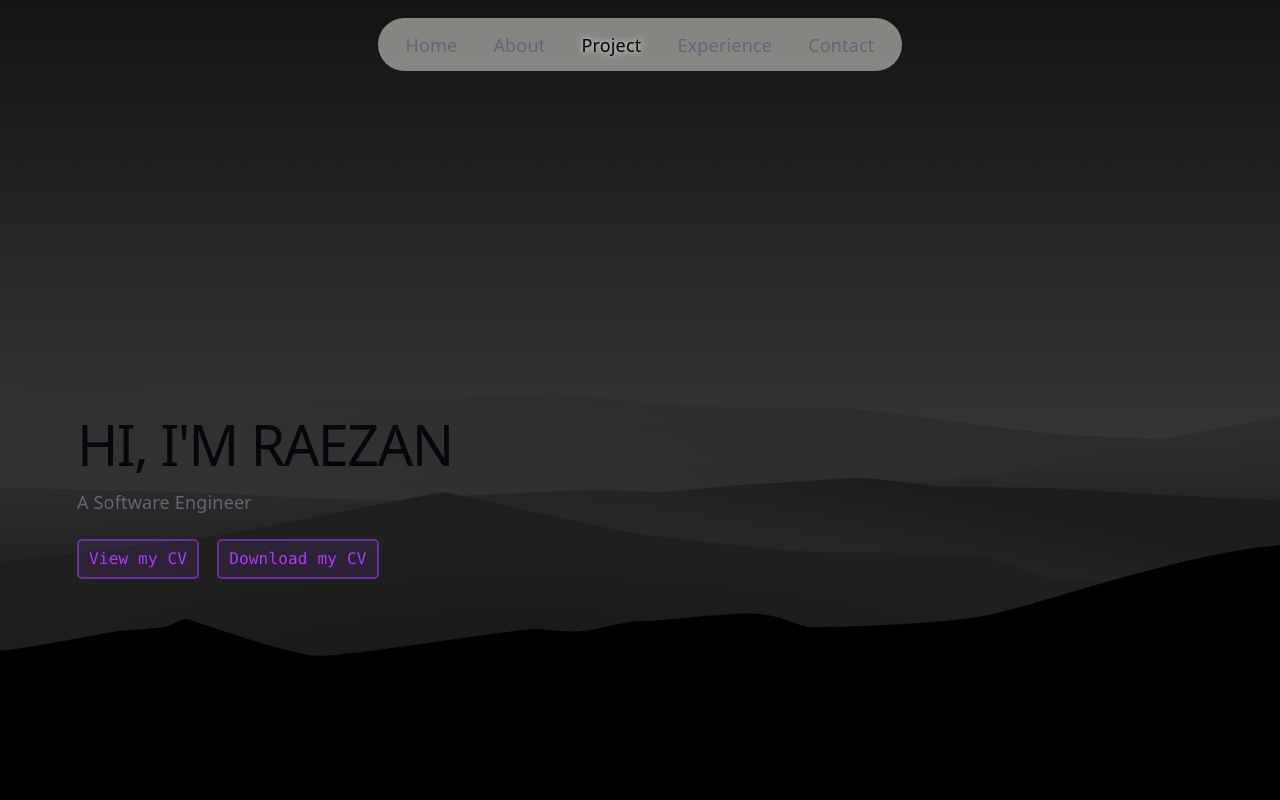
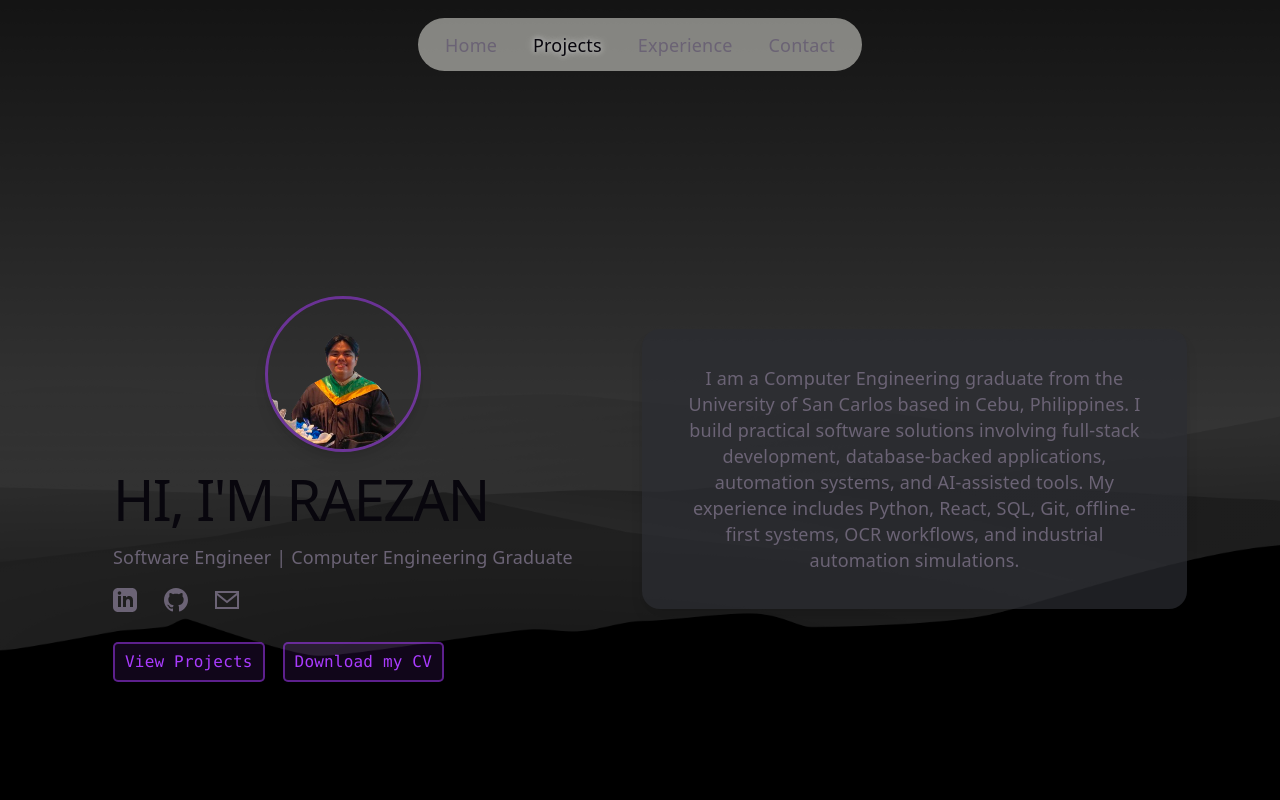
Before and after one commit to KaizenDubu/Portfolio, a React (Vite) app: page / in a window 1280 px wide. Shown: the top 800 px of the page. Built offline with nearby package versions, Linux system fonts and the light colour scheme.

Commit message:
homepage

```diff
--- a/src/App.css
+++ b/src/App.css
@@ -85,10 +85,103 @@ button:hover ~ .cursor-moon {}
 
 /* Override for the home section to align content to the left */
 #home.placeholder-section {
-  align-items: flex-start;
+  flex-direction: row;
+  justify-content: center;
+  align-items: center;
+  gap: 2rem;
+  padding: 0 2rem;
+}
+
+@media (max-width: 1024px) {
+  #home.placeholder-section {
+    flex-direction: column;
+    justify-content: center;
+    padding: 2rem;
+  }
+}
+
+.home-main-content {
+  flex: 1;
+  display: flex;
+  justify-content: flex-start; /* Changed from 'center' to 'flex-start' */
+  align-items: center;
 }
 .home-content {
-  text-align: left;
+  display: flex;
+  flex-direction: column;
+  align-items: center; /* This will center the profile picture */
+}
+
+.home-content > h1, .home-content > p, .home-content > .home-buttons {
+  align-self: flex-start; /* This aligns the text and buttons back to the left */
+}
+
+.social-icons {
+  display: flex;
+  gap: 1.5rem;
+  margin-top: 1rem;
+  align-self: flex-start; /* Aligns the icon group to the left */
+}
+
+.social-icons a {
+  color: var(--text);
+  transition: color 0.3s, transform 0.3s;
+}
+
+.social-icons a:hover {
+  color: var(--text-h);
+  transform: translateY(-2px);
+}
+.profile-picture-box {
+  width: 150px;
+  height: 150px;
+  border-radius: 50%; /* This makes the container a circle */
+  overflow: hidden; /* This crops the image to the container's shape */
+  margin-bottom: 0.1rem; /* Adds space between the picture and your name */
+  border: 3px solid var(--accent-border);
+  box-shadow: var(--shadow);
+}
+
+.profile-picture {
+  width: 100%;
+  height: 100%;
+  object-fit: cover; /* This ensures the image covers the box without distortion */
+  object-position: center 25%; /* This adjusts the image to show the upper part (chest to head) */
+  transform: scale(1.5); /* Zooms the image to 150% of its size */
+}
+
+@media (max-width: 1024px) {
+  /* The new styles for .home-content already handle this, so this media query is no longer needed for it. */
+}
+
+.about-me-box {
+  flex: 1;
+  max-width: 500px;
+  padding: 2rem;
+  border-radius: 1rem;
+  box-shadow: var(--shadow);
+
+  /* --- CONTROLLING OPACITY --- */
+  /* The original background is var(--social-bg), which is an rgba color with 0.5 opacity. */
+  /* You can change it to a different color and opacity. Here it's set to a semi-transparent black (0.7 opacity). */
+  /* In dark mode, you might want a semi-transparent white. The variables handle this automatically. */
+  background-color: rgba(44, 45, 51, 0.7); /* Example for dark mode */
+
+  /* --- CONTROLLING POSITION --- */
+  /* You can use 'position: relative' to nudge the box from its default spot. */
+  position: relative;
+  right: -20px; /* Moves the box 20px to the right */
+  top: -20px; /* Moves the box 20px up */
+}
+
+.about-me-box h2 {
+  margin-top: 0;
+}
+
+@media (max-width: 1024px) {
+  .about-me-box {
+    max-width: 100%;
+  }
 }
 .home-buttons {
   display: flex;
--- a/src/App.jsx
+++ b/src/App.jsx
@@ -1,14 +1,17 @@
 import { useState, useEffect, useRef } from 'react'
 import reactLogo from './assets/react.svg'
 import viteLogo from './assets/vite.svg'
-import heroImg from './assets/hero.png'
 import './App.css'
+import Home from './Home.jsx';
+import Project from './Project.jsx';
+import Experience from './Experience.jsx';
+import Contact from './Contact.jsx';
 
 function App() {
   const [position, setPosition] = useState({ x: -100, y: -100 });
   const [isNavHover, setIsNavHover] = useState(false);
   const [activeSection, setActiveSection] = useState('home');
-  const sections = ['home', 'about', 'project', 'experience', 'contact'];
+  const sections = ['home', 'projects', 'experience', 'contact'];
 
   useEffect(() => {
     const handleMouseMove = (e) => {
@@ -66,37 +69,10 @@ function App() {
         </nav>
       </header>
       <main>
-        <section id="home" className="placeholder-section">
-          <div className="home-content">
-            <h1>HI, I'M RAEZAN</h1>
-            <p>A Software Engineer</p>
-            <div className="home-buttons">
-              <a href="/public/Resume_Raezan_Cabang.pdf" target="_blank" rel="noopener noreferrer" className="counter">View my CV</a>
-              <a href="/public/Resume_Raezan_Cabang.pdf" download="Raezan_CV.pdf" className="counter">Download my CV</a>
-            </div>
-          </div>
-        </section>
-
-
-
-        <section id="about" className="placeholder-section">
-          <h1>About me</h1>
-          <p>Hi, I’m Raezan A. Cabang, a Computer Engineering graduate from the University of San Carlos with a strong interest in software development, automation, and practical problem-solving.
-
-              I enjoy building software that solves real problems, improves daily workflows, and makes tasks more efficient. My experience includes developing full-stack applications, database-backed systems, automation simulations, and AI-assisted tools using technologies such as Python, React, JavaScript, SQL, PostgreSQL, MySQL, Node-RED, and Git.
-
-              Through my internship and academic projects, I have worked on systems involving OCR-based data extraction, offline-first learning platforms, inventory tracking, industrial automation simulation, and embedded systems. I am especially interested in creating reliable, useful, and maintainable software while continuing to grow my skills in cloud, DevOps, and automation technologies.
-        </p>
-        </section>
-        <section id="project" className="placeholder-section">
-          <h1>Project</h1>
-        </section>
-        <section id="experience" className="placeholder-section">
-          <h1>Experience</h1>
-        </section>
-        <section id="contact" className="placeholder-section">
-          <h1>Contact</h1>
-        </section>
+        <Home />
+        <Project />
+        <Experience />
+        <Contact />
       </main>
     </>
   )
--- /dev/null
+++ b/src/Contact.jsx
@@ -0,0 +1,11 @@
+import React from 'react';
+
+function Contact() {
+  return (
+    <section id="contact" className="placeholder-section">
+      <h1>Contact</h1>
+    </section>
+  );
+}
+
+export default Contact;
--- /dev/null
+++ b/src/Experience.jsx
@@ -0,0 +1,11 @@
+import React from 'react';
+
+function Experience() {
+  return (
+    <section id="experience" className="placeholder-section">
+      <h1>Experience</h1>
+    </section>
+  );
+}
+
+export default Experience;
--- /dev/null
+++ b/src/Home.jsx
@@ -0,0 +1,38 @@
+import React from 'react';
+import profilePic from './assets/736206968_1021461003602371_257057879948685392_n-removebg-preview.png';
+
+function Home() {
+  return (
+    <section id="home" className="placeholder-section">
+      <div className="home-main-content">
+        <div className="home-content">
+          <div className="profile-picture-box">
+            <img src={profilePic} alt="Raezan Cabang" className="profile-picture" />
+          </div>
+          <h1>HI, I'M RAEZAN</h1>
+          <p>Software Engineer | Computer Engineering Graduate</p>
+          <div className="social-icons">
+            <a href="https://www.linkedin.com/in/cabang1520/" target="_blank" rel="noopener noreferrer" aria-label="LinkedIn Profile">
+              <svg xmlns="http://www.w3.org/2000/svg" width="24" height="24" viewBox="0 0 24 24" fill="currentColor"><path d="M19 0h-14c-2.761 0-5 2.239-5 5v14c0 2.761 2.239 5 5 5h14c2.762 0 5-2.239 5-5v-14c0-2.761-2.238-5-5-5zm-11 19h-3v-11h3v11zm-1.5-12.268c-.966 0-1.75-.79-1.75-1.764s.784-1.764 1.75-1.764 1.75.79 1.75 1.764-.783 1.764-1.75 1.764zm13.5 12.268h-3v-5.604c0-3.368-4-3.113-4 0v5.604h-3v-11h3v1.765c1.396-2.586 7-2.777 7 2.476v6.759z"/></svg>
+            </a>
+            <a href="https://github.com/KaizenDubu" target="_blank" rel="noopener noreferrer" aria-label="GitHub Profile">
+              <svg xmlns="http://www.w3.org/2000/svg" width="24" height="24" viewBox="0 0 24 24" fill="currentColor"><path d="M12 0c-6.626 0-12 5.373-12 12 0 5.302 3.438 9.8 8.207 11.387.599.111.793-.261.793-.577v-2.234c-3.338.726-4.033-1.416-4.033-1.416-.546-1.387-1.333-1.756-1.333-1.756-1.089-.745.083-.729.083-.729 1.205.084 1.839 1.237 1.839 1.237 1.07 1.834 2.807 1.304 3.492.997.107-.775.418-1.305.762-1.604-2.665-.305-5.467-1.334-5.467-5.931 0-1.311.469-2.381 1.236-3.221-.124-.303-.535-1.524.117-3.176 0 0 1.008-.322 3.301 1.23.957-.266 1.983-.399 3.003-.404 1.02.005 2.047.138 3.006.404 2.291-1.552 3.297-1.23 3.297-1.23.653 1.653.242 2.874.118 3.176.77.84 1.235 1.91 1.235 3.221 0 4.609-2.807 5.624-5.479 5.921.43.372.823 1.102.823 2.222v3.293c0 .319.192.694.801.576 4.765-1.589 8.199-6.086 8.199-11.386 0-6.627-5.373-12-12-12z"/></svg>
+            </a>
+            <a href="mailto:raezancabang@gmail.com" aria-label="Email Raezan">
+              <svg xmlns="http://www.w3.org/2000/svg" width="24" height="24" viewBox="0 0 24 24" fill="currentColor"><path d="M0 3v18h24v-18h-24zm21.518 2l-9.518 7.713-9.518-7.713h19.036zm-19.518 14v-11.817l10 8.104 10-8.104v11.817h-20z"/></svg>
+            </a>
+          </div>
+          <div className="home-buttons">
+            <a href="#project" className="counter">View Projects</a>
+            <a href="/public/Resume_Raezan_Cabang.pdf" download="Raezan_CV.pdf" className="counter">Download my CV</a>
+          </div>
+        </div>
+      </div>
+      <div className="about-me-box">
+        <p>I am a Computer Engineering graduate from the University of San Carlos based in Cebu, Philippines. I build practical software solutions involving full-stack development, database-backed applications, automation systems, and AI-assisted tools. My experience includes Python, React, SQL, Git, offline-first systems, OCR workflows, and industrial automation simulations.</p>
+      </div>
+    </section>
+  );
+}
+
+export default Home;
--- /dev/null
+++ b/src/Project.jsx
@@ -0,0 +1,11 @@
+import React from 'react';
+
+function Project() {
+  return (
+    <section id="projects" className="placeholder-section">
+      <h1>Project</h1>
+    </section>
+  );
+}
+
+export default Project;
```
Also changed, not shown: src/assets/736206968_1021461003602371_257057879948685392_n-removebg-preview.png (renamed from public/736206968_1021461003602371_257057879948685392_n-removebg-preview.png).
